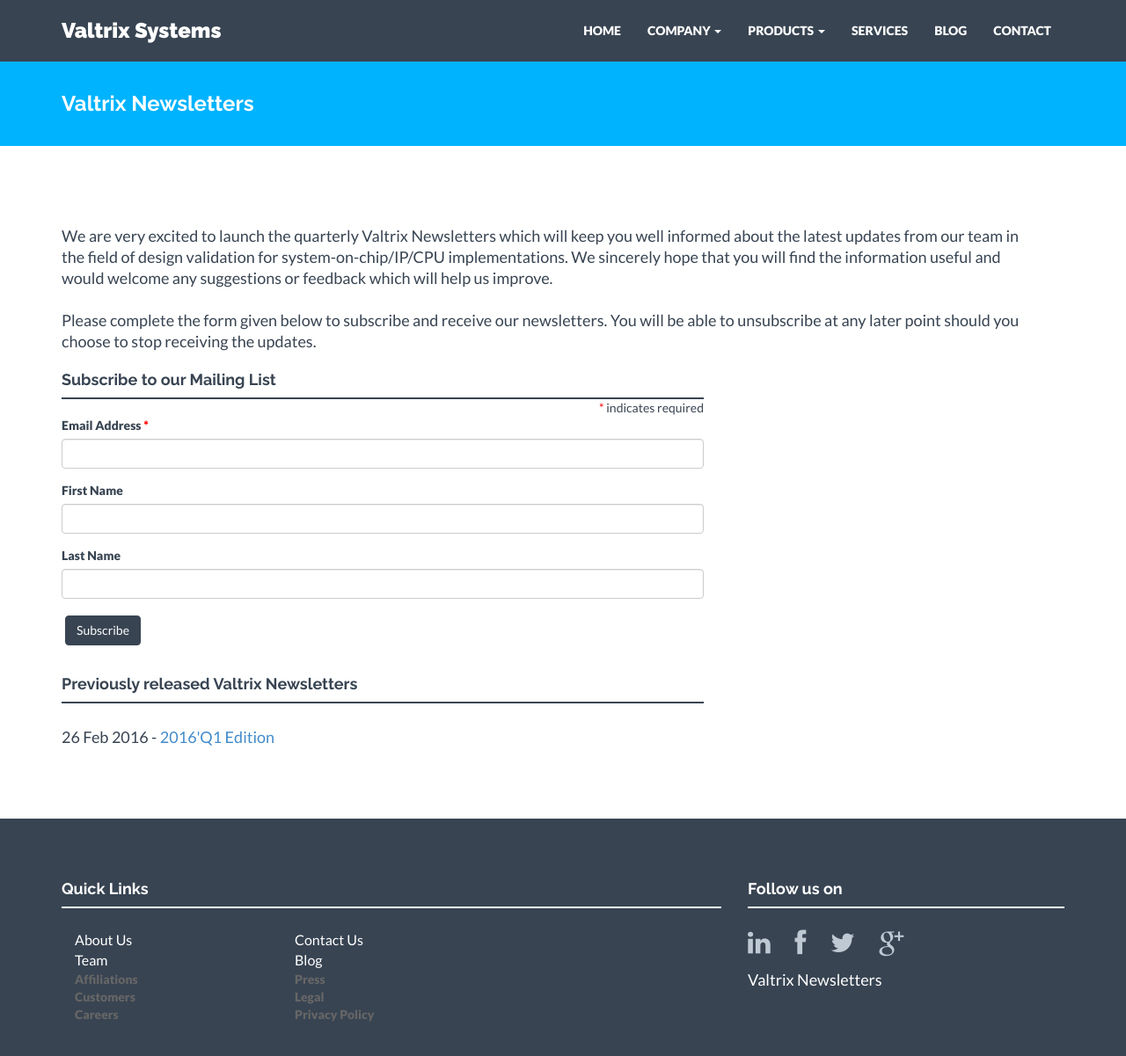
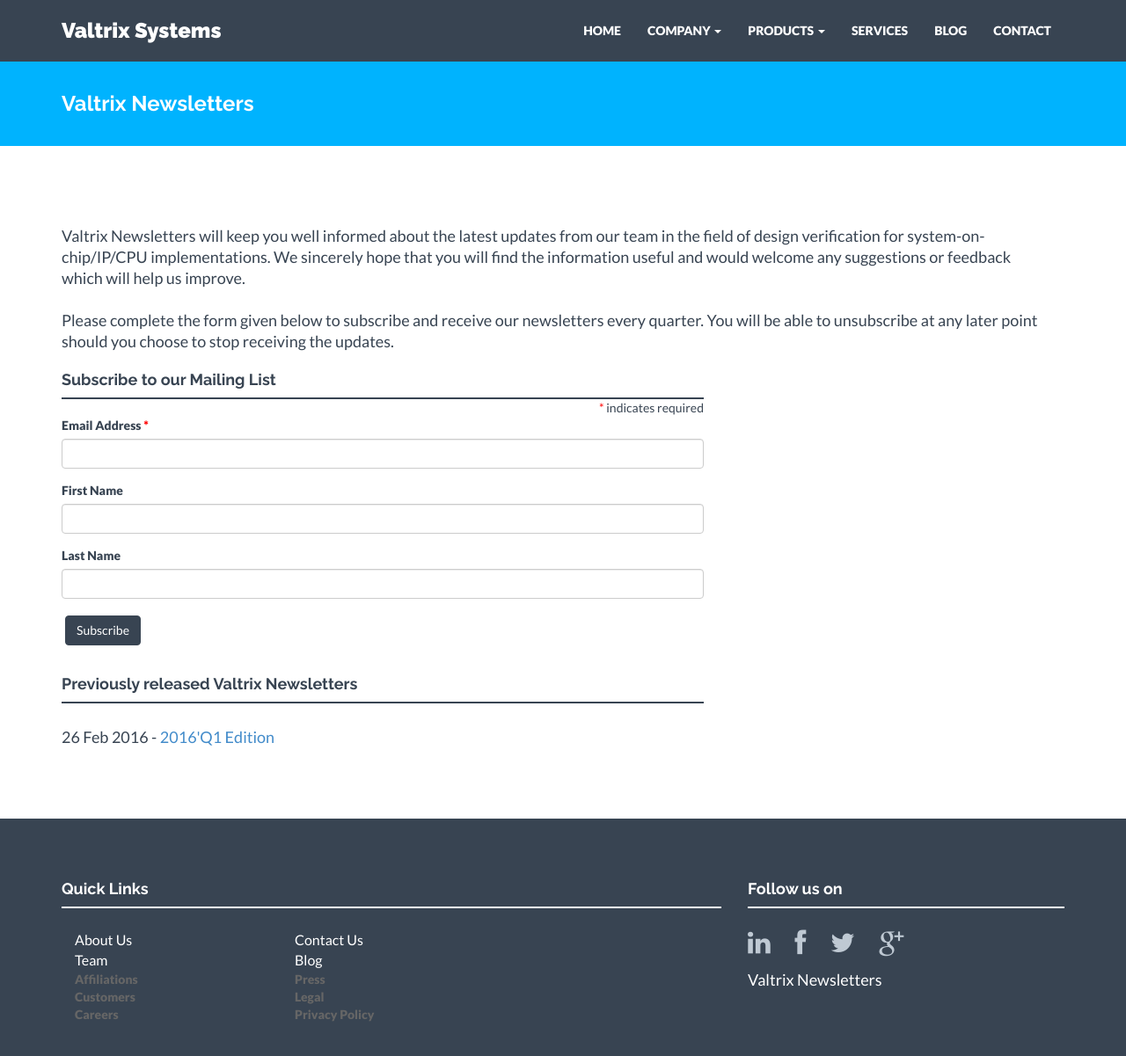
Before and after one commit to valtrix/valtrix.github.io, a Jekyll site: the page built from newletters.html, in a window 1280 px wide and 1224 px high. Shown: the top 1201 px of the window at 88% size. Built offline with Jekyll 4.4.1, drawn with Linux system fonts in a browser that asks for light colours; nearby versions of some CDN libraries; comment, search, counter and statistics services are not loaded.

Commit message:
Small change in the newsletter subscription message

```diff
--- a/_includes/newsletters.html
+++ b/_includes/newsletters.html
@@ -1,6 +1,6 @@
 <div class="container mtb">
     <div class="row col-lg-12">
-        <p style="font-size:18px;"> We are very excited to launch the quarterly Valtrix Newsletters which will keep you well informed about the latest updates from our team in the field of design validation for system-on-chip/IP/CPU implementations. We sincerely hope that you will find the information useful and would welcome any suggestions or feedback which will help us improve. <br/><br/> Please complete the form given below to subscribe and receive our newsletters. You will be able to unsubscribe at any later point should you choose to stop receiving the updates.</p>
+        <p style="font-size:18px;"> Valtrix Newsletters will keep you well informed about the latest updates from our team in the field of design verification for system-on-chip/IP/CPU implementations. We sincerely hope that you will find the information useful and would welcome any suggestions or feedback which will help us improve. <br/><br/> Please complete the form given below to subscribe and receive our newsletters every quarter. You will be able to unsubscribe at any later point should you choose to stop receiving the updates.</p>
     </div>
     <div class="row col-lg-8">
         <!-- Begin MailChimp Signup Form -->
```
